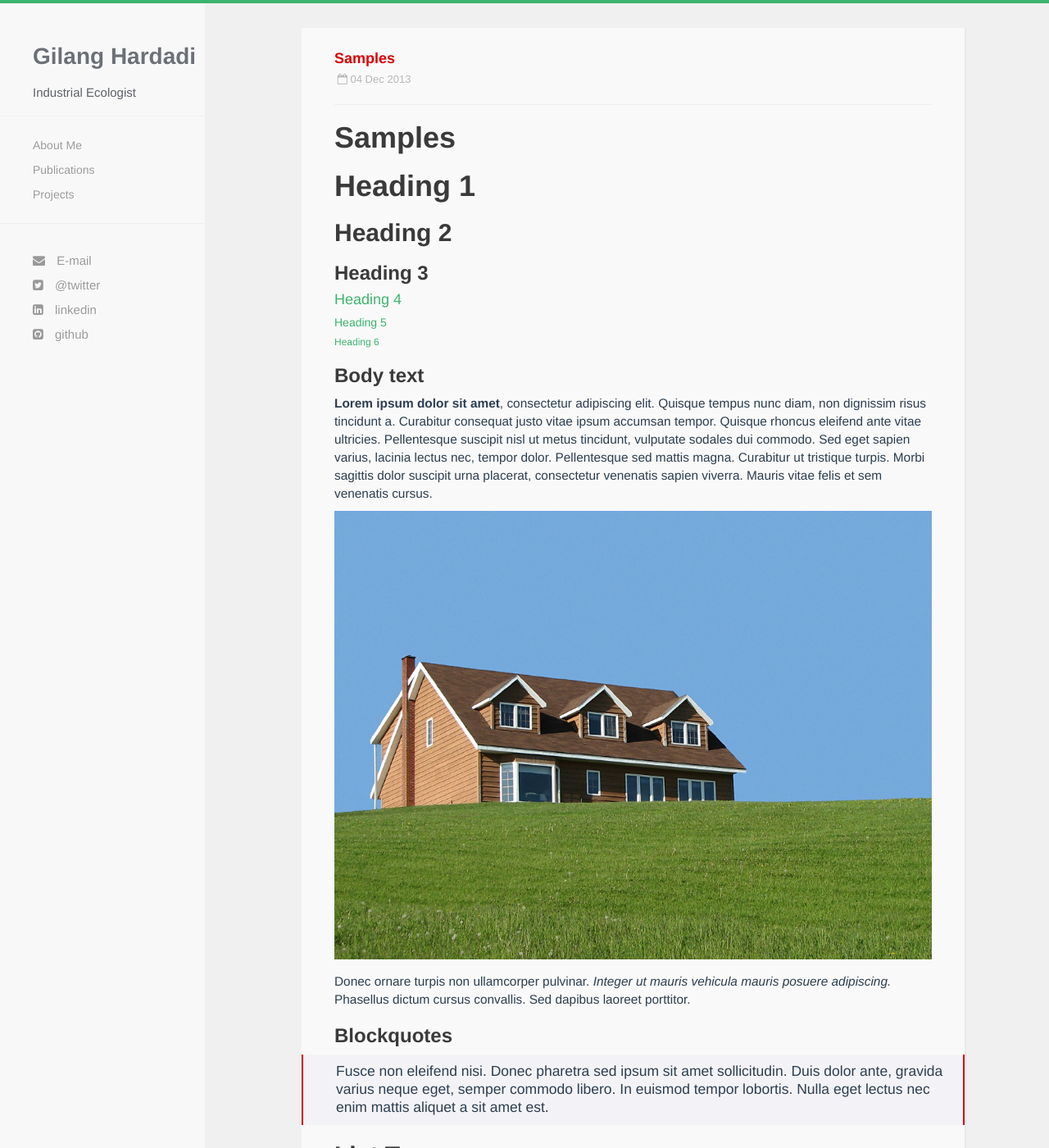
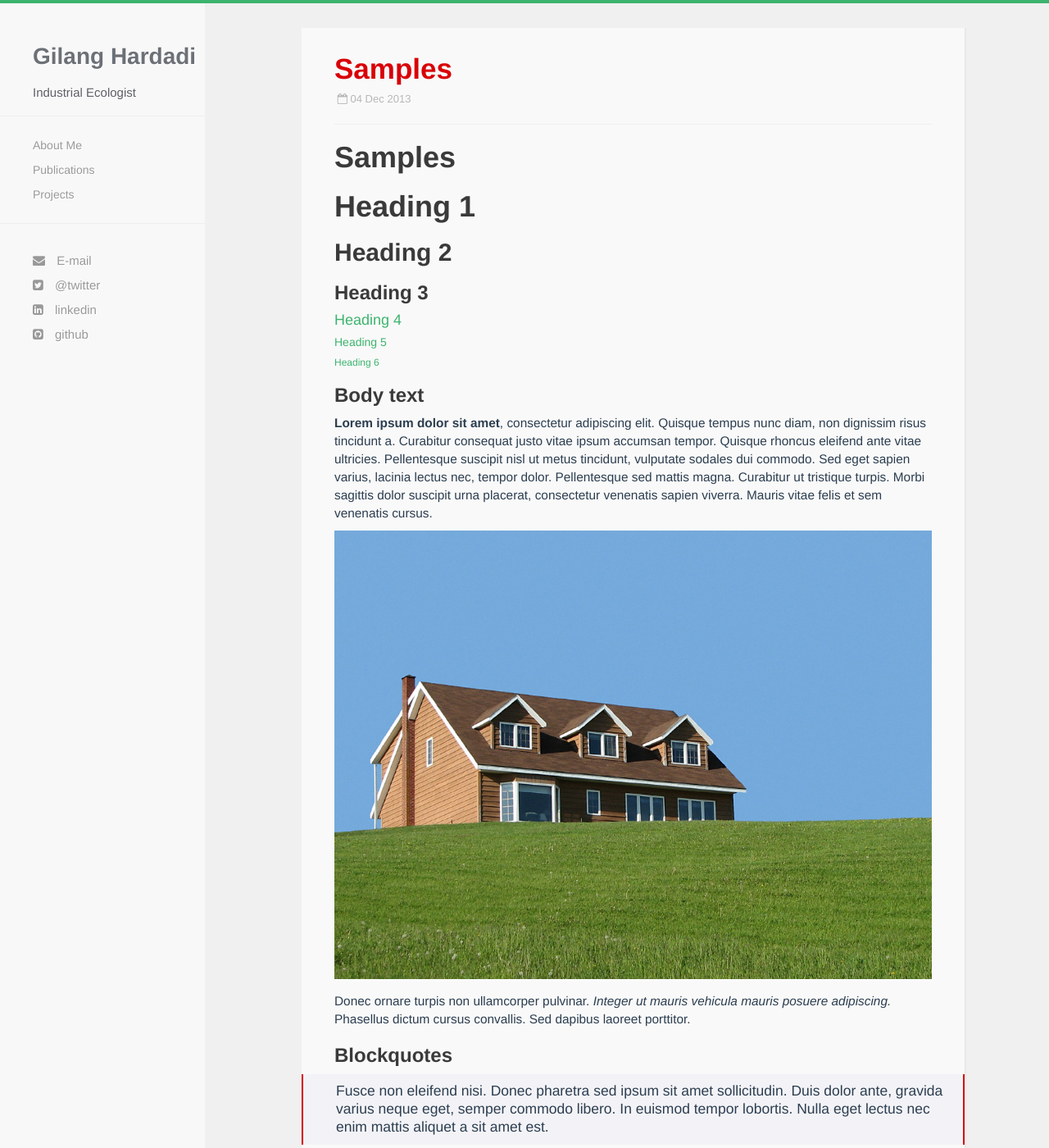
Before and after one commit to ghardadi/gilang.github.io, a Jekyll site: the page built from _posts/2013-12-04-Samples.markdown, in a window 1280 px wide and 1400 px high. Shown: the whole window at 82% size. Built offline with Jekyll 4.4.1, drawn with Linux system fonts in a browser that asks for light colours; nearby versions of some CDN libraries; comment, search, counter and statistics services are not loaded.

Commit message:
Update hc.css

```diff
--- a/css/hc.css
+++ b/css/hc.css
@@ -378,7 +378,7 @@ color:black;
 
 .article-title
 {
-  font-size:18px;
+  font-size:35px;
   font-weight:700;
   color:#d90006;
   padding-top:15px
```
